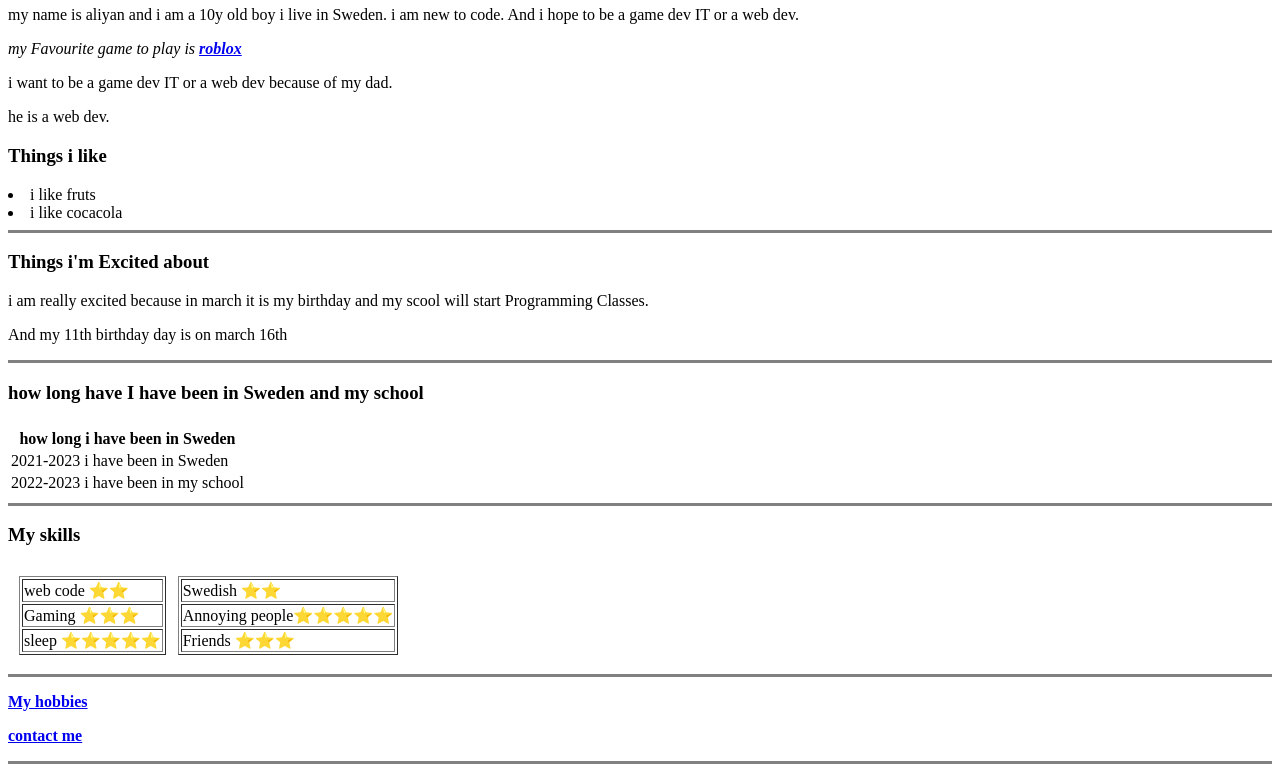
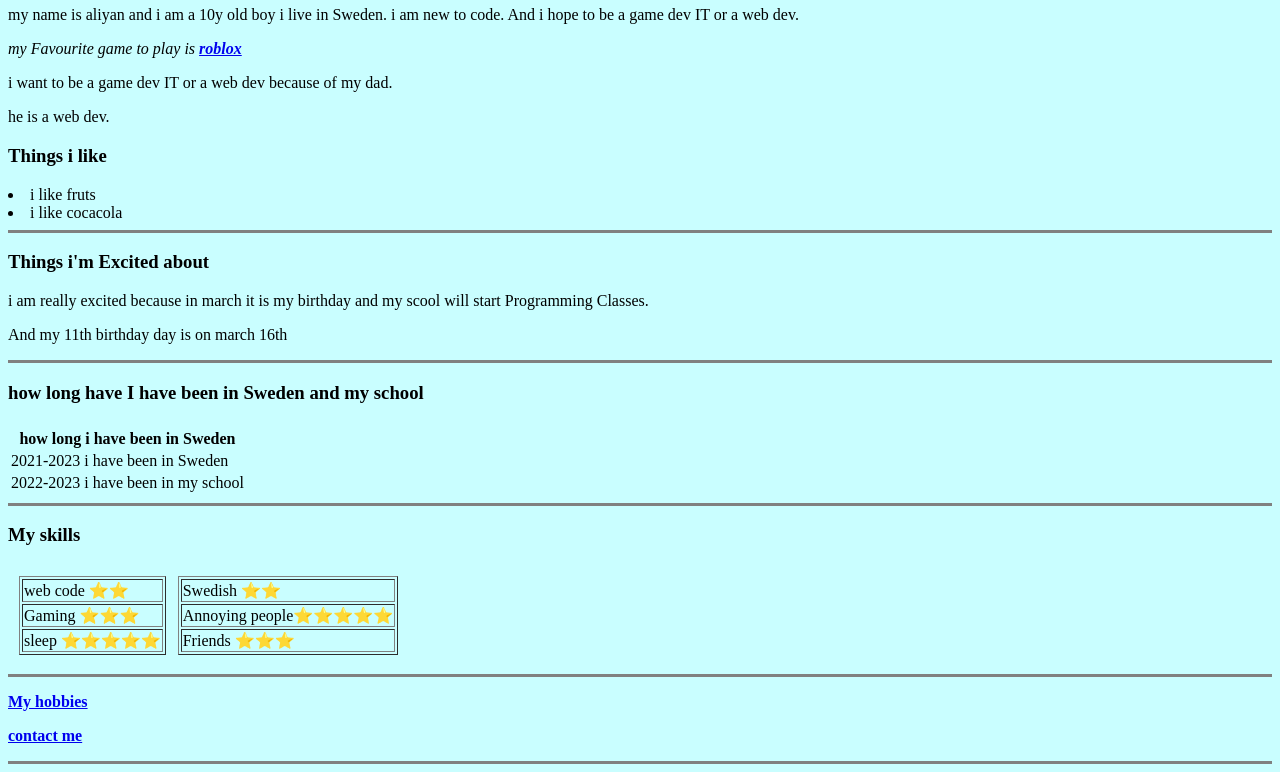
Before and after one commit to aliyanmohmand/cv, a plain HTML site: page index.html in a window 1280 px wide. Shown: the part 228-1000 px from the top of the page. Drawn offline with Linux system fonts and the light colour scheme.

Commit message:
New color

```diff
--- a/index.html
+++ b/index.html
@@ -4,7 +4,7 @@
     <meta charset="UTF-8">
     <title>aliyan's website</title>
 </head>
-<body>
+<body style="background-color:#c9feff;">
   <table cellspacing="20">
   <tr>
    <td><img src="imges/aliyan roblox.png" alt="a banana"></td>
```
